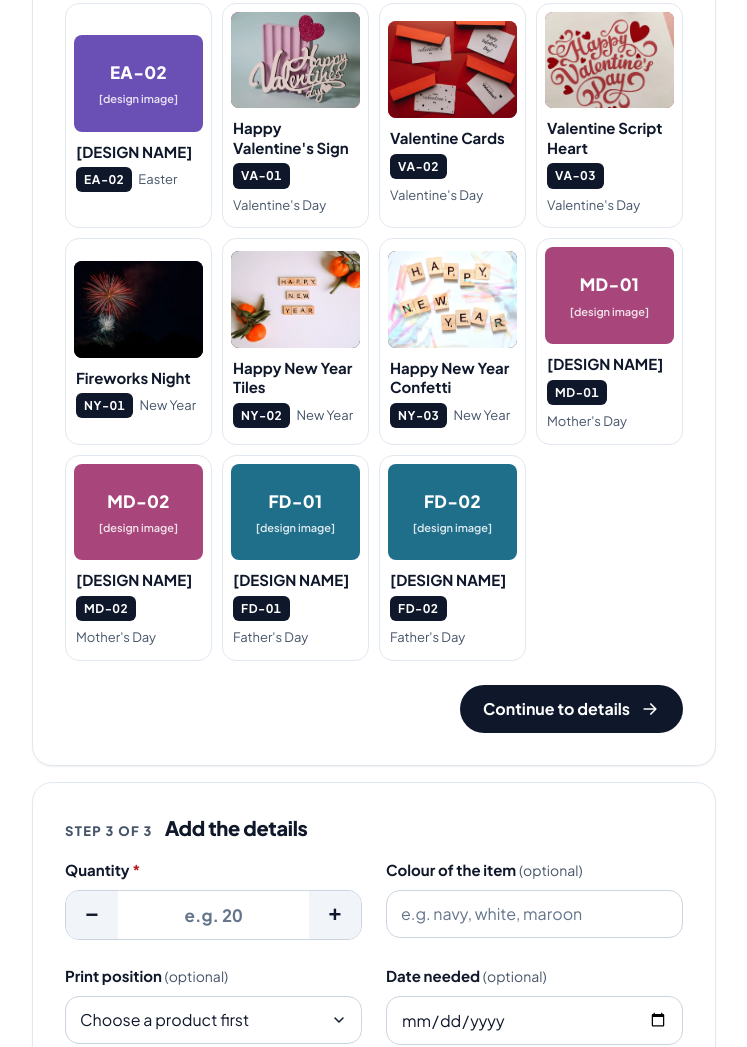
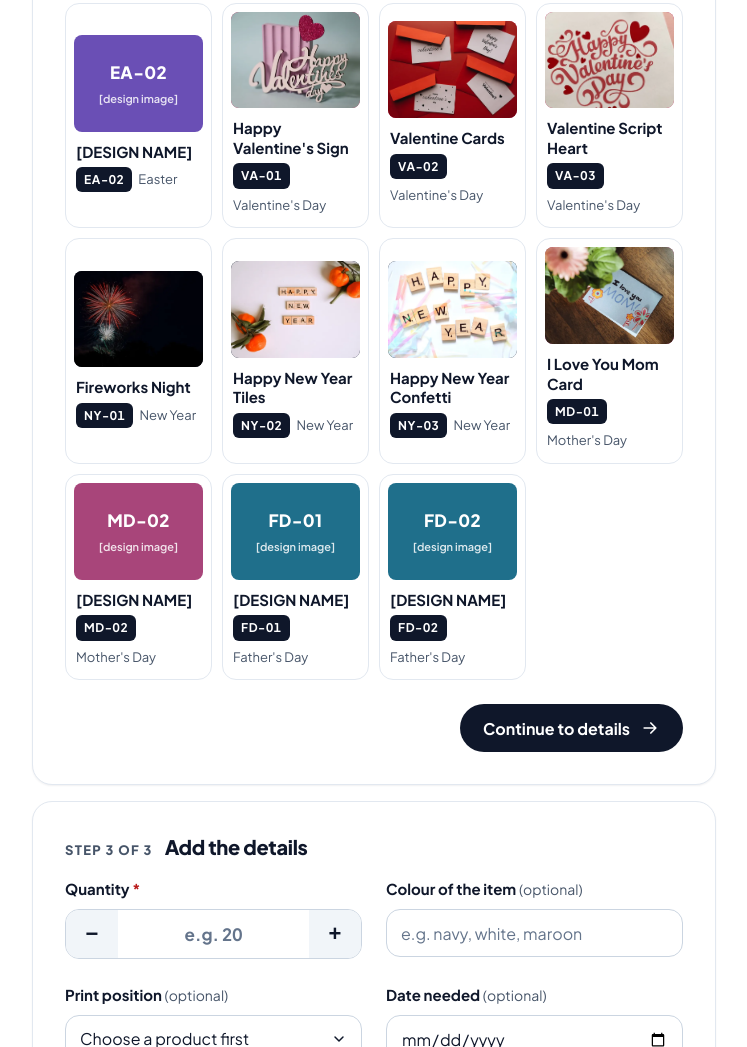
Before and after one commit to Esonadimples/pre-work-phase-1, a plain HTML site: page index.html in a window 1280 px wide. Shown: the part 4034-5081 px from the top of the page, without its empty margins (70-817 px from the left). Drawn offline with Linux system fonts and the light colour scheme.

Commit message:
Add Mother's Day design MD-01 (I Love You Mom Card)
Resized to 720px WebP (38 KB). Remaining Mother's Day, Father's Day
and Easter designs are still placeholders.

Co-Authored-By: Claude Sonnet 5.5 <noreply@anthropic.com>
Claude-Session: https://claude.ai/code/session_01PAaZApHgotnB4Ug46adaq4

```diff
--- a/index.html
+++ b/index.html
@@ -814,7 +814,7 @@ const DESIGNS = [
   { code:"NY-01", name:"Fireworks Night",         occ:"ny",  img:"designs/NY-01.webp", pos:"20% 50%" },
   { code:"NY-02", name:"Happy New Year Tiles",    occ:"ny",  img:"designs/NY-02.webp" },
   { code:"NY-03", name:"Happy New Year Confetti", occ:"ny",  img:"designs/NY-03.webp", pos:"40% 50%" },
-  { code:"MD-01", name:"[DESIGN NAME]", occ:"mum",    img:"" },
+  { code:"MD-01", name:"I Love You Mom Card",    occ:"mum", img:"designs/MD-01.webp", pos:"60% 50%" },
   { code:"MD-02", name:"[DESIGN NAME]", occ:"mum",    img:"" },
   { code:"FD-01", name:"[DESIGN NAME]", occ:"dad",    img:"" },
   { code:"FD-02", name:"[DESIGN NAME]", occ:"dad",    img:"" }
```
Also changed, not shown: designs/MD-01.webp (added).
